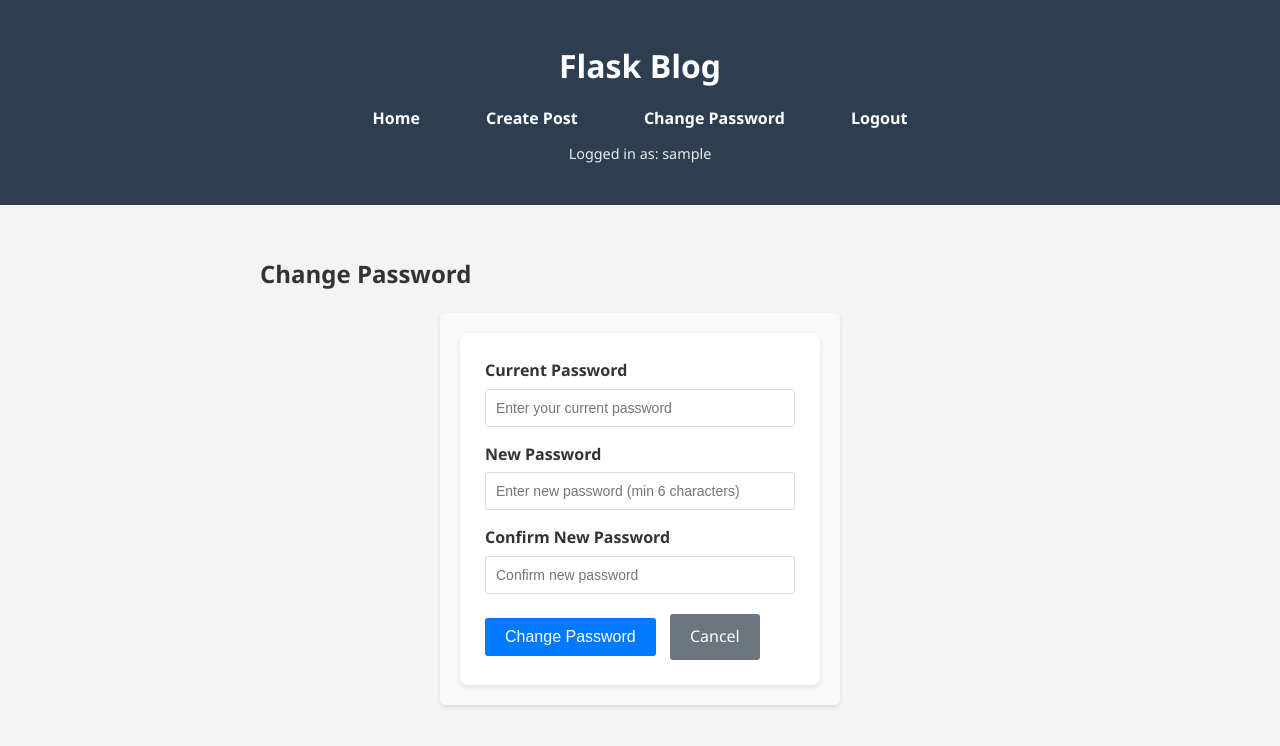
After one commit to yukiseno/flask_blog, a Flask app: page /change-password in a window 1280 px wide. The commit adds this page. Shown: the top 746 px of the page. Run offline with Flask 3, Linux system fonts and the light colour scheme; the visitor is signed in with stand-in values (Sample User, id 1).

Commit message:
Add password change feature and update documentation

```diff
--- a/app.py
+++ b/app.py
@@ -159,6 +159,38 @@ def delete(post_id):
     flash('Post deleted successfully!', 'success')
     return redirect(url_for('index'))
 
+@app.route('/change-password', methods=['GET', 'POST'])
+@login_required
+def change_password():
+    if request.method == 'POST':
+        old_password = request.form['old_password']
+        new_password = request.form['new_password']
+        confirm_password = request.form['confirm_password']
+
+        # Verify old password
+        if not current_user.check_password(old_password):
+            flash('Current password is incorrect!', 'error')
+            return redirect(url_for('change_password'))
+
+        # Check if new passwords match
+        if new_password != confirm_password:
+            flash('New passwords do not match!', 'error')
+            return redirect(url_for('change_password'))
+
+        # Check password length
+        if len(new_password) < 6:
+            flash('New password must be at least 6 characters long!', 'error')
+            return redirect(url_for('change_password'))
+
+        # Update password
+        current_user.set_password(new_password)
+        db.session.commit()
+
+        flash('Password changed successfully!', 'success')
+        return redirect(url_for('index'))
+
+    return render_template('change_password.html')
+
 @app.route('/admin')
 @admin_required
 def admin():
--- a/templates/base.html
+++ b/templates/base.html
@@ -20,6 +20,7 @@
           {% if current_user.is_admin %}
           <a href="{{ url_for('admin') }}">Admin Dashboard</a>
           {% endif %}
+          <a href="{{ url_for('change_password') }}">Change Password</a>
           <a href="{{ url_for('logout') }}">Logout</a>
           {% else %}
           <a href="{{ url_for('login') }}">Login</a>
--- /dev/null
+++ b/templates/change_password.html
@@ -0,0 +1,89 @@
+{% extends "base.html" %}
+
+{% block title %}Change Password - Flask Blog{% endblock %}
+
+{% block content %}
+<h2 style="margin-bottom: 20px">Change Password</h2>
+
+<div class="form-container" style="max-width: 400px; margin: 0 auto;">
+  <form method="POST">
+    <div class="form-group">
+      <label for="old_password">Current Password</label>
+      <input
+        type="password"
+        id="old_password"
+        name="old_password"
+        required
+        placeholder="Enter your current password"
+      />
+    </div>
+
+    <div class="form-group">
+      <label for="new_password">New Password</label>
+      <input
+        type="password"
+        id="new_password"
+        name="new_password"
+        required
+        placeholder="Enter new password (min 6 characters)"
+        minlength="6"
+      />
+    </div>
+
+    <div class="form-group">
+      <label for="confirm_password">Confirm New Password</label>
+      <input
+        type="password"
+        id="confirm_password"
+        name="confirm_password"
+        required
+        placeholder="Confirm new password"
+      />
+    </div>
+
+    <div style="margin-top: 20px;">
+      <button type="submit" class="btn" style="background-color: #007bff; color: white; padding: 10px 20px; border: none; border-radius: 3px; cursor: pointer;">
+        Change Password
+      </button>
+      <a href="{{ url_for('index') }}" class="btn btn-secondary" style="background-color: #6c757d; color: white; padding: 10px 20px; margin-left: 10px; text-decoration: none; border-radius: 3px; display: inline-block;">
+        Cancel
+      </a>
+    </div>
+  </form>
+</div>
+
+<style>
+  .form-container {
+    background-color: #f9f9f9;
+    padding: 20px;
+    border-radius: 5px;
+    box-shadow: 0 2px 5px rgba(0,0,0,0.1);
+  }
+
+  .form-group {
+    margin-bottom: 15px;
+  }
+
+  .form-group label {
+    display: block;
+    margin-bottom: 5px;
+    font-weight: bold;
+    color: #333;
+  }
+
+  .form-group input {
+    width: 100%;
+    padding: 10px;
+    border: 1px solid #ddd;
+    border-radius: 3px;
+    font-size: 14px;
+    box-sizing: border-box;
+  }
+
+  .form-group input:focus {
+    outline: none;
+    border-color: #007bff;
+    box-shadow: 0 0 5px rgba(0, 123, 255, 0.5);
+  }
+</style>
+{% endblock %}
```
Also changed, not shown: README.md.
